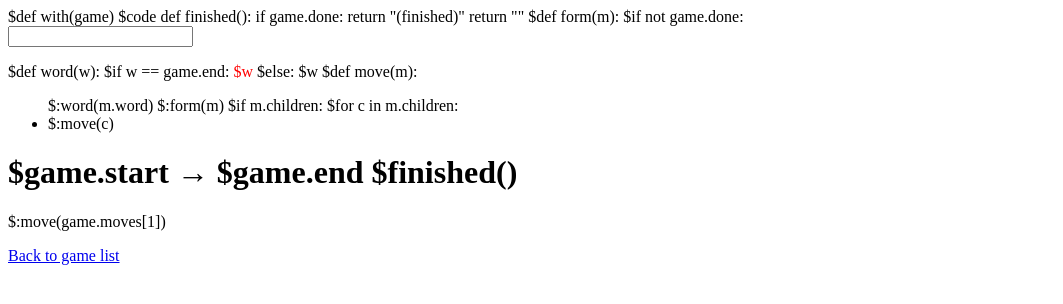
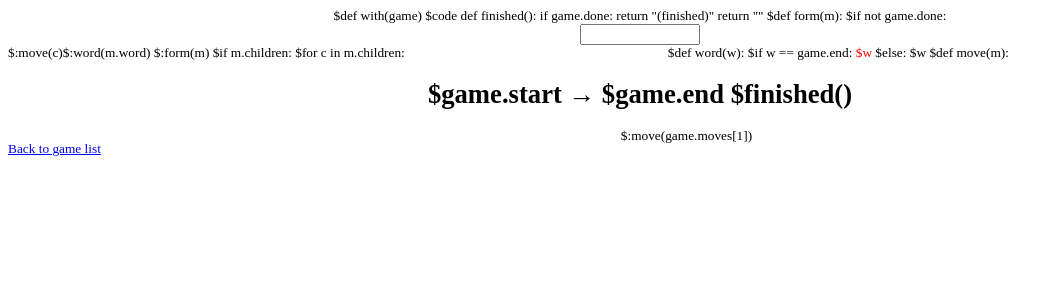
Before and after one commit to luser/wordladder, a plain HTML site: page templates/game.html in a window 1280 px wide. Shown: the whole page, without its empty margins (0-1063 px from the left). Drawn offline with Linux system fonts and the light colour scheme.

Commit message:
Basic ladder hierarchy UI

```diff
--- a/static/site.css
+++ b/static/site.css
@@ -1,3 +1,32 @@
 .end {
   color: red;
 }
+body {
+  text-align: center;
+  font-size: 10pt;
+}
+p {
+  display: block;
+  float: left;
+  clear: both;
+}
+ul {
+  display: block;
+  float: left;
+  text-align: center;
+  padding: 0;
+  margin: 0;
+  list-style: none;
+}
+ul li {
+  display: block;
+  float: left;
+  padding: 0;
+  margin: 0;
+}
+input {
+  width: 9em;
+}
+form {
+  margin: 0 1px;
+}
```
